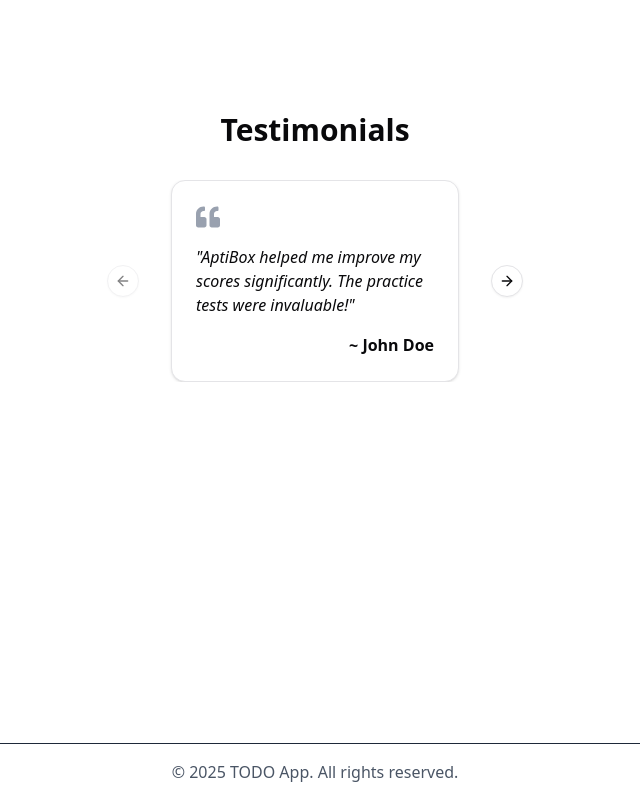
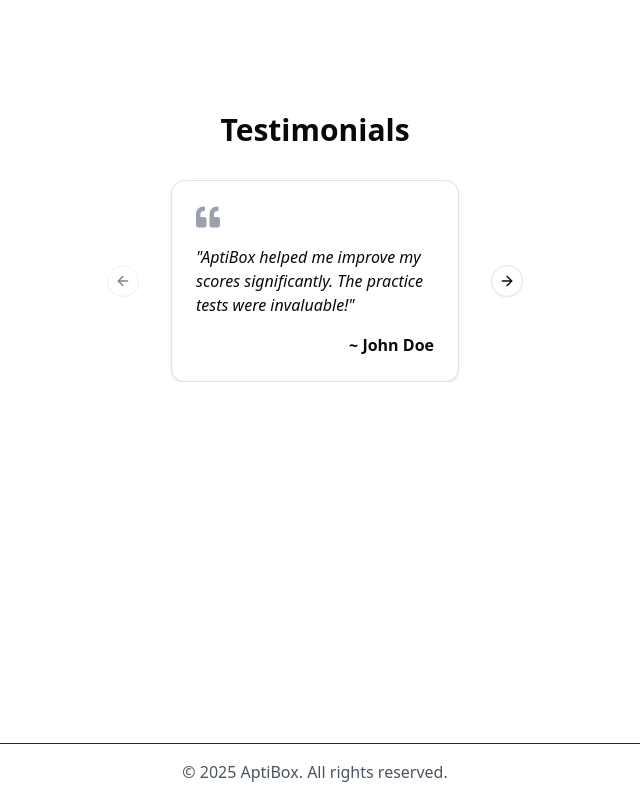
Before and after one commit to SAYANui/APTIBOX, a React (Vite) app in the folder frontend/: page / in a window 1280 px wide. Shown: the part 1730-2530 px from the top of the page, without its empty margins (325-965 px from the left). Built offline with nearby package versions, Linux system fonts and the light colour scheme.

Commit message:
footer changed

```diff
--- a/frontend/src/pages/hero.jsx
+++ b/frontend/src/pages/hero.jsx
@@ -137,7 +137,7 @@ const Hero = () => {
 
       <footer className='m-20 text-center text-gray-600 border-t border-gray-800 p-4'>
         <p className='text-md'>
-          &copy; {new Date().getFullYear()} TODO App. All rights reserved.
+          &copy; {new Date().getFullYear()} AptiBox. All rights reserved.
         </p>
       </footer>
     </div>
```
